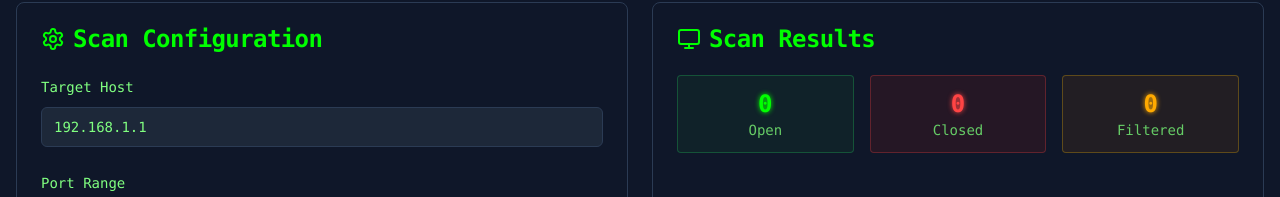
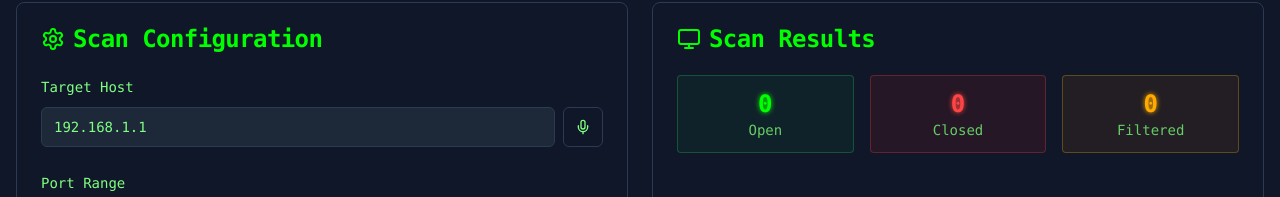
Before and after one commit to Alaak-1/net-whisper-scan, a React (Vite) app: page / in a window 1280 px wide. Shown: the part 278-475 px from the top of the page. Built offline with nearby package versions, Linux system fonts and the light colour scheme.

Commit message:
Add voice record button
Implement a voice record button to the project.

```diff
--- a/src/components/ScannerInterface.tsx
+++ b/src/components/ScannerInterface.tsx
@@ -7,6 +7,7 @@ import { Select, SelectContent, SelectItem, SelectTrigger, SelectValue } from '@
 import { Card, CardContent, CardHeader, CardTitle } from '@/components/ui/card';
 import { Play, Square, Settings } from 'lucide-react';
 import { ScanConfig } from '../pages/Index';
+import VoiceRecorder from './VoiceRecorder';
 
 interface ScannerInterfaceProps {
   onStartScan: (config: ScanConfig) => void;
@@ -47,15 +48,21 @@ const ScannerInterface = ({ onStartScan, isScanning }: ScannerInterfaceProps) =>
         <form onSubmit={handleSubmit} className="space-y-6">
           <div className="space-y-2">
             <Label htmlFor="target" className="text-foreground">Target Host</Label>
+            <div className="flex space-x-2">
               <Input
                 id="target"
                 type="text"
                 value={config.target}
                 onChange={(e) => setConfig({ ...config, target: e.target.value })}
                 placeholder="192.168.1.1 or example.com"
-              className="bg-input border-border text-foreground font-mono"
+                className="bg-input border-border text-foreground font-mono flex-1"
                 disabled={isScanning}
               />
+              <VoiceRecorder
+                onTranscript={(text) => setConfig({ ...config, target: text.trim() })}
+                className="shrink-0"
+              />
+            </div>
           </div>
 
           <div className="space-y-2">
--- /dev/null
+++ b/src/components/VoiceRecorder.tsx
@@ -0,0 +1,112 @@
+import { useState, useRef, useEffect } from 'react';
+import { Button } from '@/components/ui/button';
+import { Mic, MicOff, Square } from 'lucide-react';
+import { cn } from '@/lib/utils';
+
+interface VoiceRecorderProps {
+  onTranscript?: (text: string) => void;
+  className?: string;
+}
+
+const VoiceRecorder = ({ onTranscript, className }: VoiceRecorderProps) => {
+  const [isRecording, setIsRecording] = useState(false);
+  const [isSupported, setIsSupported] = useState(false);
+  const recognitionRef = useRef<any>(null);
+
+  useEffect(() => {
+    // Check if browser supports speech recognition
+    const SpeechRecognition = (window as any).SpeechRecognition || (window as any).webkitSpeechRecognition;
+    if (SpeechRecognition) {
+      setIsSupported(true);
+      recognitionRef.current = new SpeechRecognition();
+      recognitionRef.current.continuous = true;
+      recognitionRef.current.interimResults = true;
+      recognitionRef.current.lang = 'en-US';
+
+      recognitionRef.current.onresult = (event: any) => {
+        const transcript = Array.from(event.results)
+          .map((result: any) => result[0])
+          .map((result: any) => result.transcript)
+          .join('');
+
+        if (onTranscript) {
+          onTranscript(transcript);
+        }
+      };
+
+      recognitionRef.current.onerror = (event: any) => {
+        console.error('Speech recognition error:', event.error);
+        setIsRecording(false);
+      };
+
+      recognitionRef.current.onend = () => {
+        setIsRecording(false);
+      };
+    }
+
+    return () => {
+      if (recognitionRef.current) {
+        recognitionRef.current.stop();
+      }
+    };
+  }, [onTranscript]);
+
+  const startRecording = () => {
+    if (recognitionRef.current && !isRecording) {
+      setIsRecording(true);
+      recognitionRef.current.start();
+    }
+  };
+
+  const stopRecording = () => {
+    if (recognitionRef.current && isRecording) {
+      recognitionRef.current.stop();
+      setIsRecording(false);
+    }
+  };
+
+  const toggleRecording = () => {
+    if (isRecording) {
+      stopRecording();
+    } else {
+      startRecording();
+    }
+  };
+
+  if (!isSupported) {
+    return (
+      <Button
+        variant="outline"
+        size="icon"
+        disabled
+        className={cn("border-border bg-muted", className)}
+        title="Speech recognition not supported in this browser"
+      >
+        <MicOff className="w-4 h-4 text-muted-foreground" />
+      </Button>
+    );
+  }
+
+  return (
+    <Button
+      variant={isRecording ? "destructive" : "outline"}
+      size="icon"
+      onClick={toggleRecording}
+      className={cn(
+        "border-border transition-all duration-200",
+        isRecording && "bg-destructive hover:bg-destructive/80 animate-pulse",
+        !isRecording && "hover:bg-accent/10",
+        className
+      )}
+      title={isRecording ? "Stop recording" : "Start voice recording"}
+    >
+      {isRecording ? (
+        <Square className="w-4 h-4" />
+      ) : (
+        <Mic className="w-4 h-4" />
+      )}
+    </Button>
+  );
+};
+
+export default VoiceRecorder;
```
Lines whose indentation alone changed are shown as unchanged.
